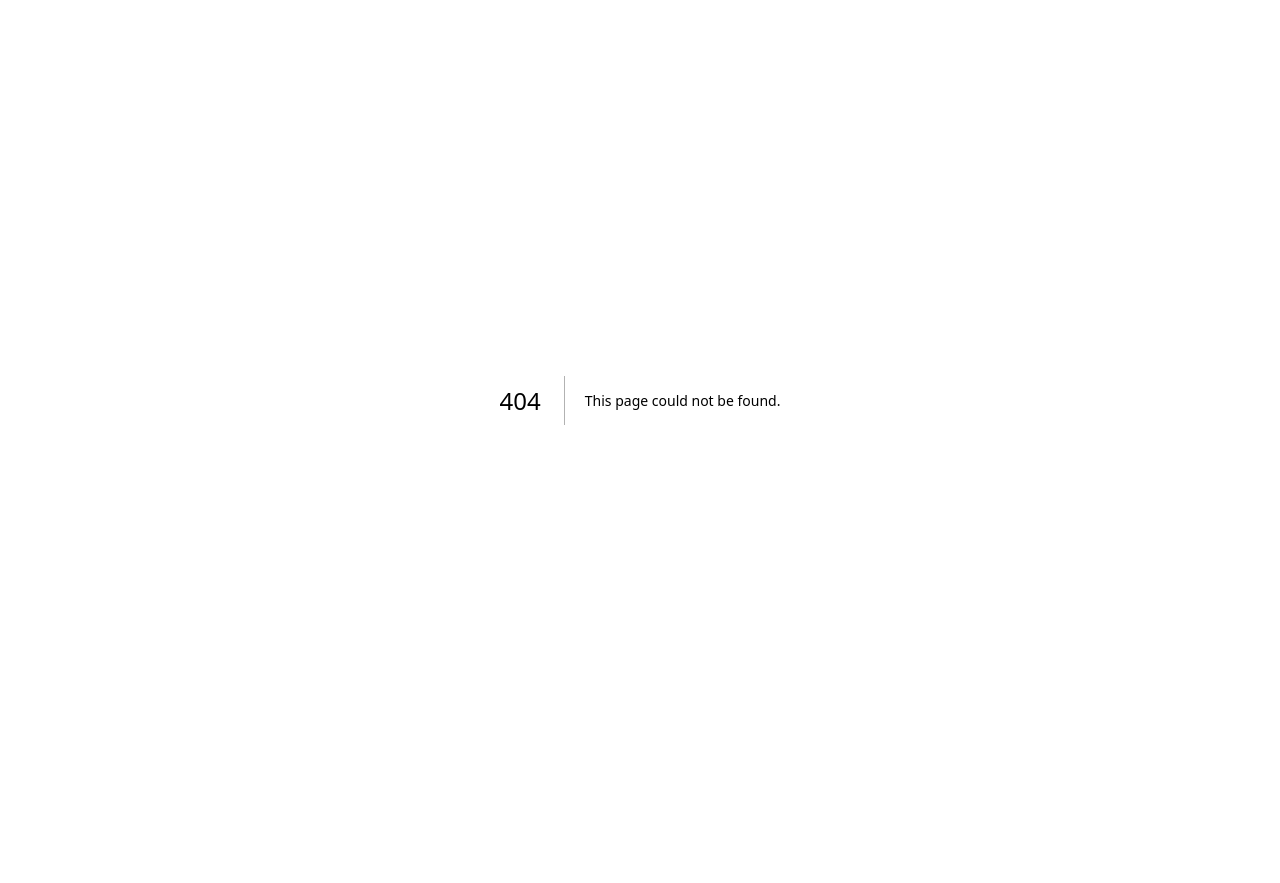
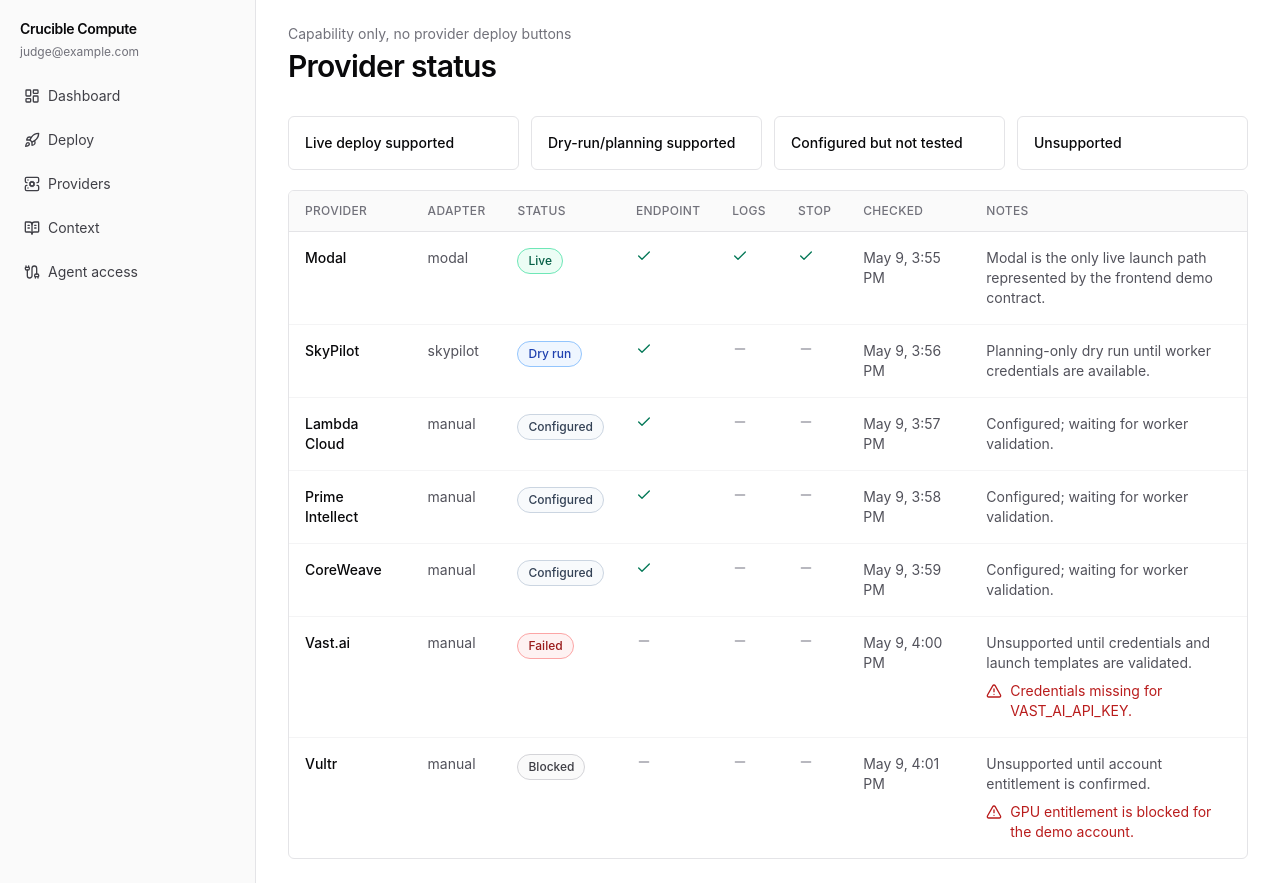
Before and after one commit to Trolleroof/nozomio-hackathon, a Next.js app in the folder apps/web/: page /providers in a window 1280 px wide. Before the commit this address had no page. Before the commit the page ends 800 px from the top, so only its background shows below. Built offline with nearby package versions, Linux system fonts and the light colour scheme.

Commit message:
feat: add provider capability matrix

```diff
--- /dev/null
+++ b/apps/web/app/providers/page.tsx
@@ -0,0 +1,15 @@
+import { AppFrame } from "@/components/app-frame";
+import { ProviderMatrix } from "@/components/provider-matrix";
+import { providerCapabilities } from "@crucible/shared/fixtures";
+
+export default function ProvidersPage() {
+  return (
+    <AppFrame>
+      <div className="mb-8">
+        <p className="text-sm text-zinc-500">Capability only, no provider deploy buttons</p>
+        <h1 className="mt-1 text-3xl font-semibold tracking-tight">Provider status</h1>
+      </div>
+      <ProviderMatrix providers={providerCapabilities} />
+    </AppFrame>
+  );
+}
--- /dev/null
+++ b/apps/web/src/components/provider-matrix.tsx
@@ -0,0 +1,103 @@
+import type { ProviderCapability } from "@crucible/shared/crucible-contract";
+import { AlertTriangle, Check, Minus } from "lucide-react";
+
+import { StatusBadge } from "@/components/status-badge";
+import { formatDateTime } from "@/lib/format";
+
+function capabilityLabel(provider: ProviderCapability) {
+  if (provider.status === "live") {
+    return "Live";
+  }
+
+  if (provider.status === "dry_run_only") {
+    return "Dry run";
+  }
+
+  if (provider.status === "configured") {
+    return "Configured";
+  }
+
+  if (provider.status === "failed") {
+    return "Failed";
+  }
+
+  return "Blocked";
+}
+
+function CapabilityMark({ enabled }: { enabled: boolean }) {
+  return enabled ? (
+    <Check aria-label="supported" className="h-4 w-4 text-emerald-700" />
+  ) : (
+    <Minus aria-label="not supported" className="h-4 w-4 text-zinc-400" />
+  );
+}
+
+export function ProviderMatrix({ providers }: { providers: ProviderCapability[] }) {
+  return (
+    <section className="space-y-5">
+      <div className="grid gap-3 sm:grid-cols-2 lg:grid-cols-4">
+        <div className="rounded-md border border-zinc-200 bg-white p-4 text-sm font-medium">
+          Live deploy supported
+        </div>
+        <div className="rounded-md border border-zinc-200 bg-white p-4 text-sm font-medium">
+          Dry-run/planning supported
+        </div>
+        <div className="rounded-md border border-zinc-200 bg-white p-4 text-sm font-medium">
+          Configured but not tested
+        </div>
+        <div className="rounded-md border border-zinc-200 bg-white p-4 text-sm font-medium">
+          Unsupported
+        </div>
+      </div>
+
+      <div className="overflow-hidden rounded-md border border-zinc-200 bg-white">
+        <div className="overflow-x-auto">
+          <table className="min-w-full divide-y divide-zinc-200 text-sm">
+            <thead className="bg-zinc-50 text-left text-xs uppercase tracking-wide text-zinc-500">
+              <tr>
+                <th className="px-4 py-3 font-medium">Provider</th>
+                <th className="px-4 py-3 font-medium">Adapter</th>
+                <th className="px-4 py-3 font-medium">Status</th>
+                <th className="px-4 py-3 font-medium">Endpoint</th>
+                <th className="px-4 py-3 font-medium">Logs</th>
+                <th className="px-4 py-3 font-medium">Stop</th>
+                <th className="px-4 py-3 font-medium">Checked</th>
+                <th className="px-4 py-3 font-medium">Notes</th>
+              </tr>
+            </thead>
+            <tbody className="divide-y divide-zinc-100">
+              {providers.map((provider) => (
+                <tr key={provider.id} className="align-top">
+                  <td className="px-4 py-4 font-medium text-zinc-950">{provider.provider}</td>
+                  <td className="px-4 py-4 text-zinc-600">{provider.adapter}</td>
+                  <td className="px-4 py-4">
+                    <StatusBadge status={provider.status}>{capabilityLabel(provider)}</StatusBadge>
+                  </td>
+                  <td className="px-4 py-4">
+                    <CapabilityMark enabled={provider.supportsOpenAIEndpoint} />
+                  </td>
+                  <td className="px-4 py-4">
+                    <CapabilityMark enabled={provider.supportsLogs} />
+                  </td>
+                  <td className="px-4 py-4">
+                    <CapabilityMark enabled={provider.supportsStop} />
+                  </td>
+                  <td className="px-4 py-4 text-zinc-600">{formatDateTime(provider.lastCheckedAt)}</td>
+                  <td className="max-w-xs px-4 py-4 text-zinc-600">
+                    <div>{provider.notes}</div>
+                    {provider.lastError ? (
+                      <div className="mt-2 flex gap-2 text-red-700">
+                        <AlertTriangle aria-hidden="true" className="mt-0.5 h-4 w-4 shrink-0" />
+                        <span>{provider.lastError}</span>
+                      </div>
+                    ) : null}
+                  </td>
+                </tr>
+              ))}
+            </tbody>
+          </table>
+        </div>
+      </div>
+    </section>
+  );
+}
```
Also changed, not shown: 1 other file (tests, documents, lock files or other folders).
